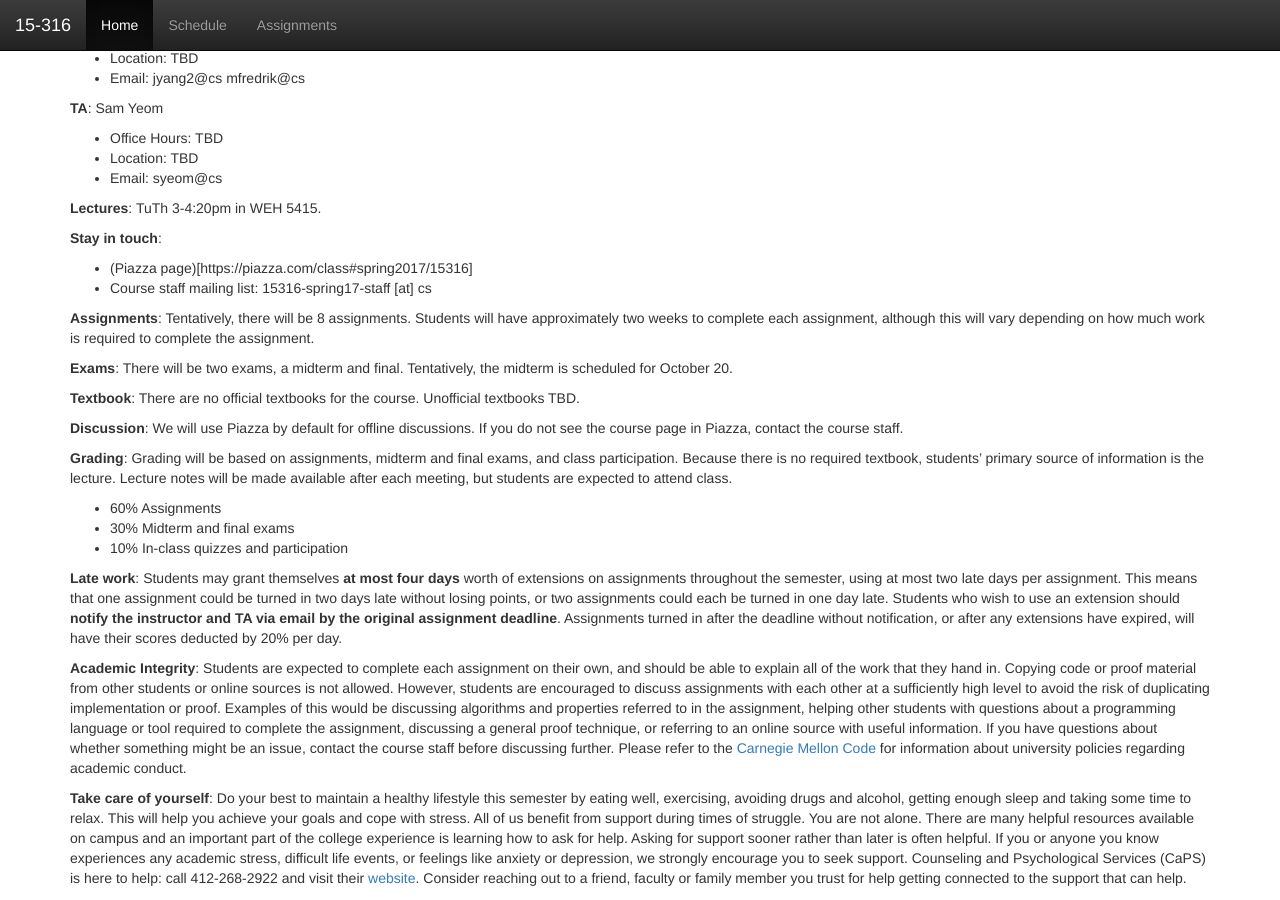
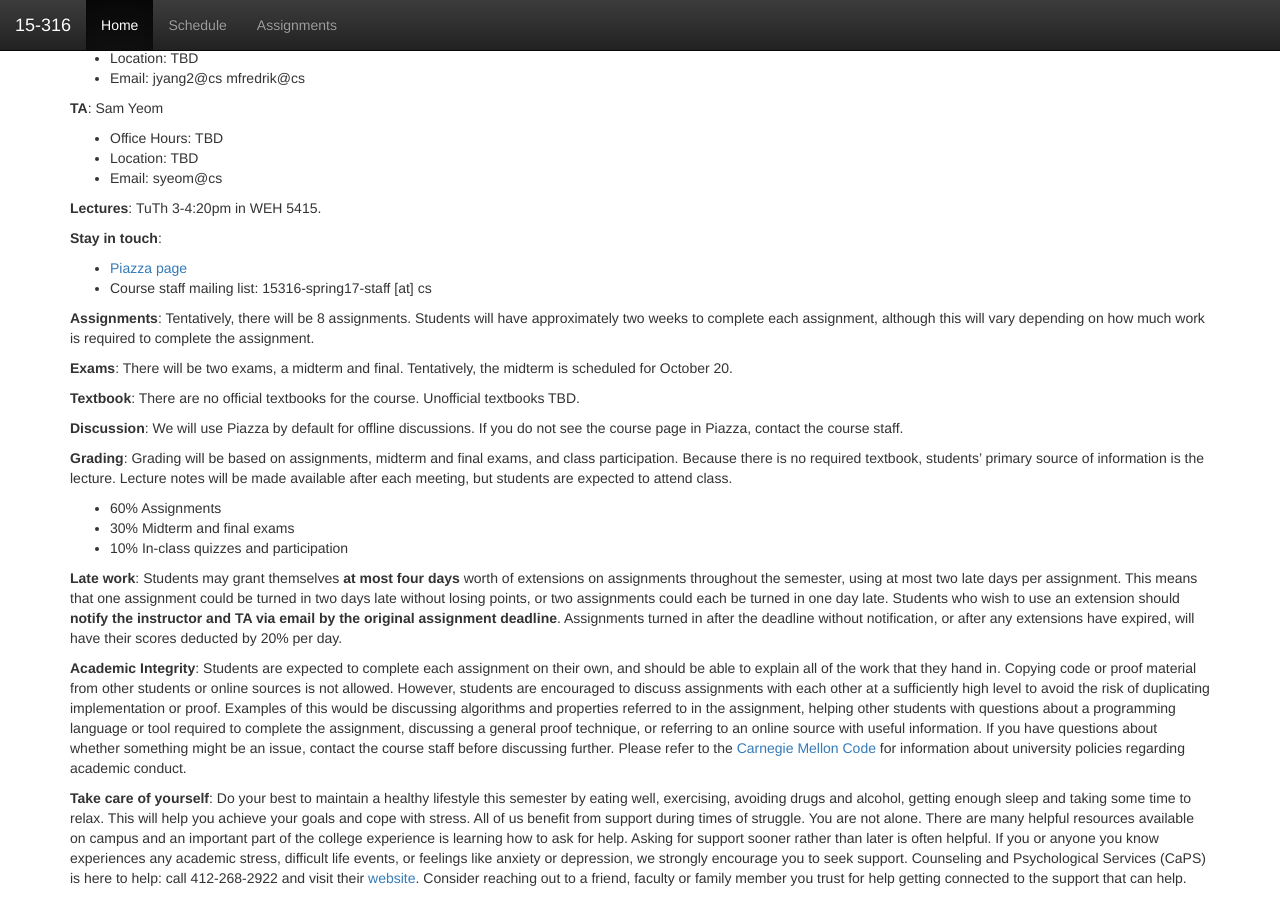
Before and after one commit to cmu-15-316/cmu-15-316.github.io, a Jekyll site: the page built from index.markdown, in a window 1280 px wide and 900 px high, scrolled down 706 px. Built offline with Jekyll 4.4.1, drawn with Linux system fonts in a browser that asks for light colours; nearby versions of some CDN libraries; our own code applies the rules of GitHub Pages for plain Markdown files.

Commit message:
really fixing it now

```diff
--- a/index.markdown
+++ b/index.markdown
@@ -51,7 +51,7 @@ Students will learn the principles behind designing secure systems by constructi
 
 **Stay in touch**:
 
-*   (Piazza page)[https://piazza.com/class#spring2017/15316]
+*   [Piazza page](https://piazza.com/class#spring2017/15316)
 *   Course staff mailing list: 15316-spring17-staff [at] cs
 
 **Assignments**: Tentatively, there will be 8 assignments. Students will have approximately two weeks to complete each assignment, although this will vary depending on how much work is required to complete the assignment.
```
